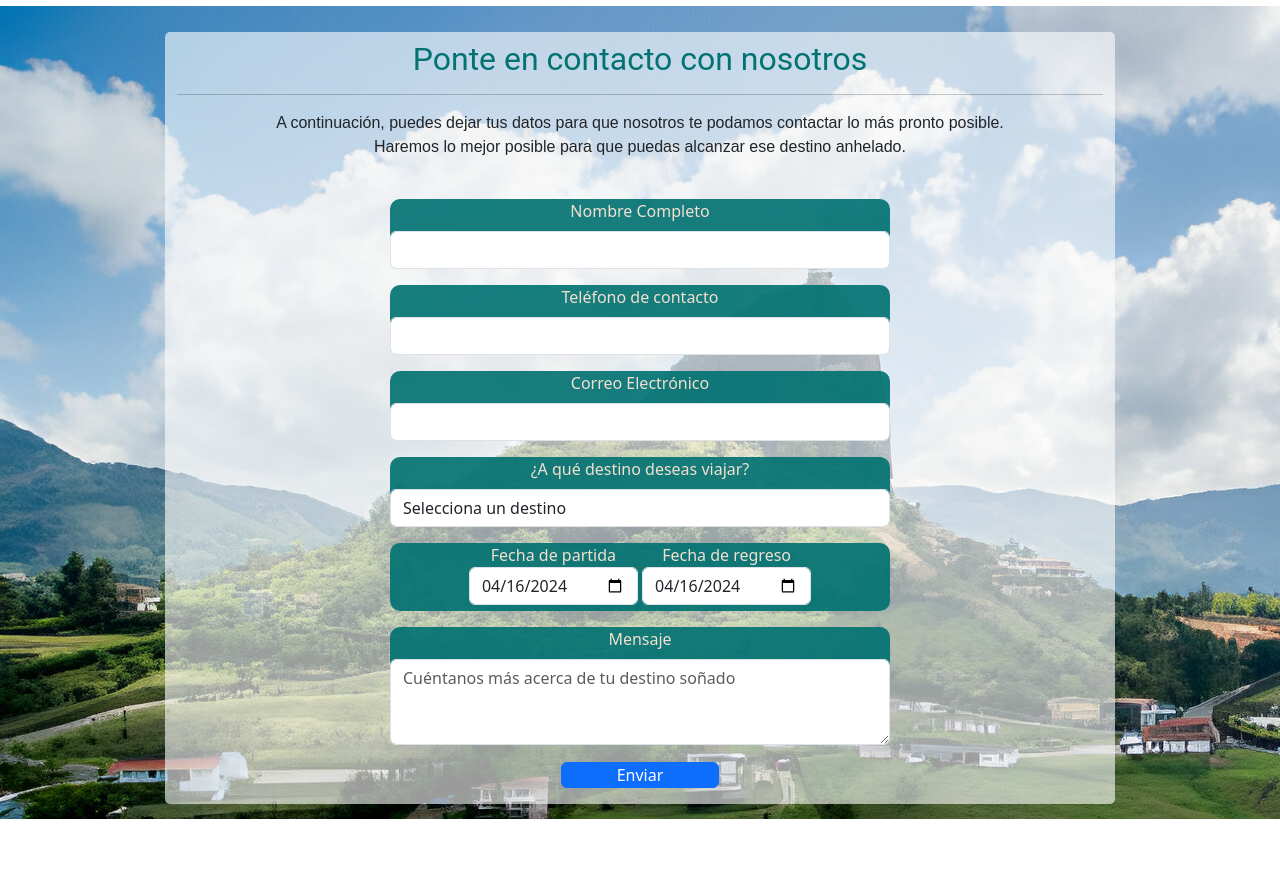
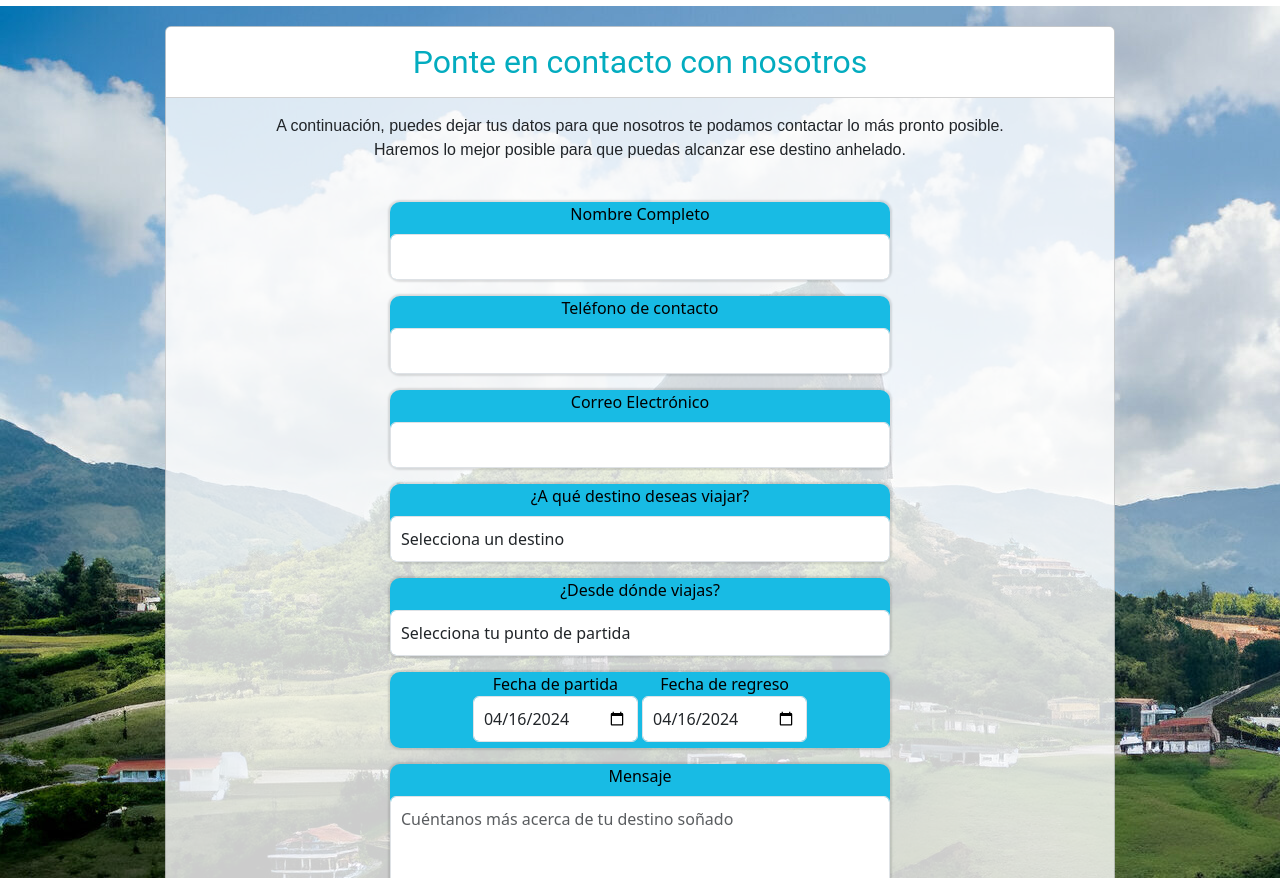
Before and after one commit to Mafegam/limitless-P1, a plain HTML site: page contactanos.html in a window 1280 px wide. Shown: the part 74-952 px from the top of the page. Drawn offline with nearby package versions, Linux system fonts and the light colour scheme.

Commit message:
diseños de Nosotros y Contactanos

```diff
--- a/contactanos.html
+++ b/contactanos.html
@@ -19,8 +19,8 @@
         <nav class="navbar navbar-expand-lg fixed-top">
             <div class="container-fluid">
 
-            <a class="navbar-brand me-auto" href="#"><img id="limitlesst"
-                src="asset/logoHeader.png" style="width: 60px;"></a>
+                <a class="navbar-brand me-auto" href="#"><img id="limitlesst" src="asset/logoHeader.png"
+                        style="width: 60px;"></a>
                 <button class="navbar-toggler order-2 pe-2" type="button" data-bs-toggle="offcanvas"
                     data-bs-target="#offcanvasNavbar" aria-controls="offcanvasNavbar">
 
@@ -31,14 +31,16 @@
                     <div class="offcanvas offcanvas-end" tabindex="-1" id="offcanvasNavbar"
                         aria-labelledby="offcanvasNavbarLabel">
                         <div class="offcanvas-header">
-                  <a class="offcanvas-title" id="offcanvasNavbarLabel"><img id="limitlessc" src="asset/logoHeader.png"
-                      style="width: 50px;"></a>
-                  <button type="button" class="btn-close" data-bs-dismiss="offcanvas" aria-label="Close"></button>
+                            <a class="offcanvas-title" id="offcanvasNavbarLabel"><img id="limitlessc"
+                                    src="asset/logoHeader.png" style="width: 50px;"></a>
+                            <button type="button" class="btn-close" data-bs-dismiss="offcanvas"
+                                aria-label="Close"></button>
                         </div>
                         <div class="offcanvas-body">
                             <ul class="navbar-nav justify-content-center flex-grow-1 pe-3">
                                 <li class="nav-item">
-                      <a class="nav-link mx-lg-2 active" aria-current="page" href="Index.html"> Inicio </a>
+                                    <a class="nav-link mx-lg-2 active" aria-current="page" href="Index.html"> Inicio
+                                    </a>
                                 </li>
                                 <li class="nav-item">
                                     <a class="nav-link mx-lg-2" href="servicios.html"> Destinos</a>
@@ -60,18 +62,17 @@
         </nav>
     </header>
 
-    <br>
-    <br>
-    <br>
-    <br>
-
     <div class="contenedorGlobal">
 
-        <div class="container text-center">
+        <div class="card text-center">
+            <div class="card-header">
+                <h2 class="tituloNosotros"> Ponte en contacto con nosotros </h2>
+            </div>
+            <div class="card-body">
+
                 <div class="row justify-content-center">
                     <div>
-                    <h2> Ponte en contacto con nosotros </h2>
-                    <hr>
+
                         <p> A continuación, puedes dejar tus datos para que nosotros te podamos contactar lo más pronto
                             posible.
                             <br>
@@ -79,19 +80,22 @@
                         </p>
                     </div>
                 </div>
-        </div>
+
                 <div class="row justify-content-center">
                     <div class="col-9">
                         <form>
                             <br>
                             <div class="mb-3">
-                        <label for="nombre" class="form-label"> Nombre Completo </label><input type="text" class="form-control" id="nombre" required>
+                                <label for="nombre" class="form-label"> Nombre Completo </label><input type="text"
+                                    class="form-control" id="nombre" required>
                             </div>
                             <div class="mb-3">
-                        <label for="telefono" class="form-label"> Teléfono de contacto </label><input type="tel" class="form-control" id="telefono" required />
+                                <label for="telefono" class="form-label"> Teléfono de contacto </label><input type="tel"
+                                    class="form-control" id="telefono" required />
                             </div>
                             <div class="mb-3">
-                        <label for="correo" class="form-label"> Correo Electrónico </label><input type="email" class="form-control" id="correo"  required />
+                                <label for="correo" class="form-label"> Correo Electrónico </label><input type="email"
+                                    class="form-control" id="correo" required />
                             </div>
 
                             <div class="mb-3">
@@ -105,15 +109,28 @@
                                 </select>
                             </div>
 
+                            <div class="mb-3">
+                                <label for="correo" class="form-label"> ¿Desde dónde viajas?</label>
+                                <select class="form-control" name="destino" id="destino">
+                                    <option value="Seleccionar destino"> Selecciona tu punto de partida </option>
+                                    <option value="Cartagena"> Cartagena </option>
+                                    <option value="Medellin"> Medellín </option>
+                                    <option value="Santa-Marta"> Santa Marta </option>
+                                    <option value="Bogota"> Bogotá </option>
+                                </select>
+                            </div>
+
                             <div class="mb-3" style="padding: 0 0 6px 0">
                                 <label>
                                     Fecha de partida <br />
-                            <input type="date" class="form-control" id="partida" name="departure" value="2024-04-16">
+                                    <input type="date" class="form-control" id="partida" name="departure"
+                                        value="2024-04-16">
                                 </label>
 
                                 <label>
                                     Fecha de regreso <br />
-                            <input type="date" class="form-control" id="llegada" name="arrival" data-value="7" value="2024-04-16">
+                                    <input type="date" class="form-control" id="llegada" name="arrival" data-value="7"
+                                        value="2024-04-16">
                                 </label>
                             </div>
 
@@ -123,13 +140,22 @@
                                     placeholder="Cuéntanos más acerca de tu destino soñado" required></textarea>
                             </div>
 
-                    <div class="mb-3" style="background-color: transparent;">
+                            <div class="mb-3" style="background-color: transparent; box-shadow: none ;">
                                 <input class="btn btn-primary" id="botonEnviar" type="submit" value="Enviar">
                             </div>
                         </form>
                     </div>
                 </div>
+
+
             </div>
+        </div>
+
+
+
+    </div>
+
+    <!-- FOOTER -->
 
     <footer class="new_footer_area bg_color" style="text-align: center" ;>
         <div class="new_footer_top">
@@ -162,8 +188,8 @@
                     <div class="col-lg-3 col-md-6">
                         <div class="f_widget social-widget pl_70 wow fadeInLeft" data-wow-delay="0.8s"
                             style="visibility: visible; animation-delay: 0.8s; animation-name: fadeInLeft;">
-                            <span class="f-title f_600 t_color f_size_18"><img id="limitlesst1" src="asset/limitlesst.png"
-                                    style="width: 130px; padding-bottom: 30px;"></span>
+                            <span class="f-title f_600 t_color f_size_18"><img id="limitlesst1"
+                                    src="asset/limitlesst.png" style="width: 130px; padding-bottom: 30px;"></span>
                         </div>
                     </div>
                 </div>
--- a/style_contactanos.css
+++ b/style_contactanos.css
@@ -9,7 +9,7 @@ body {
 .navbar {
     background-color: #ffffff;
     height: 80px;
-    margin: 0 ;
+    margin: 0;
 }
 
 .navbar .navbar-brand {
@@ -93,14 +93,14 @@ a:not([Mhm]):not([login-button]) {
     }
 }
 
+/* BODY */
+
 .contenedorGlobal {
     display: flex;
     flex-direction: column;
-    background-color: rgba(255, 255, 255, 0.603);
     max-width: 950px;
-    margin: auto;
+    margin: 100px auto 50px auto;
     border-radius: 5px;
-    margin: 10px auto 15px auto;
 
 }
 
@@ -109,11 +109,21 @@ a:not([Mhm]):not([login-button]) {
     padding-right: 28px !important;
 }
 
+.card-header{
+    background-color: white;
+}
+
+.card{
+    background-color: rgba(255, 255, 255, 0.801);
+}
+
+/* CASILLAS DE FORMULARIO */
 .mb-3 {
     text-align: center;
-    background-color: rgba(2, 114, 114, 0.911);
+    background-color: #18bbe4;
     border-radius: 10px;
-    color: rgba(242, 224, 208, 1);
+    color: rgb(0, 0, 0);
+    box-shadow: 0px 0px 2px 2px rgba(0, 0, 0, 0.116)
 }
 
 .col-9 form {
@@ -122,13 +132,22 @@ a:not([Mhm]):not([login-button]) {
 }
 
 #botonEnviar {
-    padding: 0 55px;
+    background-color: rgba(126, 165, 41, 1);
+    width: 150px;
+    color: #fdfdfd;
+    padding: 8px 20px;
+    border-radius: 10px;
+    text-decoration: none;
+    transition: 0.2s background-color;
+    border: 0;
 }
 
-h4 {
-    font-family: "Roboto", sans-serif;
-    font-weight: 400;
-    font-style: normal;
+#botonEnviar:hover {
+    background-color: #18bbe4;
+}
+
+.form-control{
+    padding: 10px;
 }
 
 p {
@@ -148,26 +167,12 @@ h2 {
     font-weight: 400;
     font-style: normal;
     padding: 8px 16px 0 16px;
-    color: rgba(2, 114, 114, 1) !important;
+    color: rgba(3, 172, 191, 1);
     text-shadow: 1px rgba(126, 165, 41, 1) !important;
 }
 
-p {
-    font-family: "Poppins", sans-serif;
-    font-weight: 400;
-    font-style: normal;
-}
 
-h1,
-h3,
-h4,
-h5,
-h6 {
-    color: rgba(2, 114, 114, 1);
-    text-shadow: 1px rgba(126, 165, 41, 1);
-    ;
-}
-
+/* FOOTER */
 
 #githubf {
     border-radius: 20%;
--- a/style_nosotros.css
+++ b/style_nosotros.css
@@ -16,6 +16,14 @@
     margin: auto;
     min-width: 50%;
     min-height: 50%;
+}
+
+.wrapperGlobal{
+    max-width: 1100px;
+    margin: 100px auto 0 auto;
+    background-color: rgb(255, 255, 255);
+    border-radius:10px;
+
 }
 
 
@@ -108,17 +116,6 @@ a:not([Mhm]):not([login-button]) {
     }
 }
 
-.contenedorGlobal {
-    display: flex;
-    flex-direction: column;
-    background-color: rgba(255, 255, 255, 0.603);
-    max-width: 950px;
-    margin: auto;
-    border-radius: 5px;
-    margin: 10px auto 15px auto;
-
-}
-
 .container-fluid {
     padding-left: 28px !important;
     padding-right: 28px !important;
@@ -126,11 +123,25 @@ a:not([Mhm]):not([login-button]) {
 
 /* estilo del cuerpo */
 
+/* BOTON CONTACTANOS */
+
 #btcont {
-    color: rgba(#fff);
     background-color: rgba(126, 165, 41, 1);
+    color: #fdfdfd;
+    font-size: 14px;
+    padding: 8px 20px;
+    border-radius: 10px;
+    text-decoration: none;
+    transition: 0.2s background-color;
 }
 
+#btcont:hover {
+    background-color: #18bbe4;
+}
+
+.card1{
+    border-radius:10px;
+}
 
 #contenedor1 {
     background-color: rgba(126, 165, 41, 0.651);
@@ -151,16 +162,14 @@ a:not([Mhm]):not([login-button]) {
     font-weight: 400;
     font-style: normal;
     text-align: center;
-    color: rgba(2, 114, 114, 1);
-    background-color: rgba(255, 255, 255, 0.685);
+    color: rgba(3, 172, 191, 1);
     padding: 10px;
     border-radius: 5px;
-    text-shadow: 1px 1px rgba(242, 224, 208, 1);
 
 }
 
 #NOS {
-    background-color: rgba(255, 255, 255, 0.603);
+    /* background-color: rgba(255, 255, 255, 0.603); */
     border-radius: 5px;
     font-family: "Poppins", sans-serif;
     max-width: 1100px;
@@ -170,10 +179,8 @@ a:not([Mhm]):not([login-button]) {
 .perfilDevs {
     padding: 40px;
     max-width: 500px;
-    background-color: rgba(255, 255, 255, 0.822);
     border-radius: 10px;
     margin: 10px auto;
-    box-shadow: 1px 1px 2px 2px rgba(0, 0, 0, 0.288);
     object-fit: center;
 }
 
@@ -194,9 +201,9 @@ h4 {
 
 p {
     font-family: "Poppins", sans-serif;
-    font-weight: 400;
     font-style: normal;
     text-align: justify;
+    font-size: 17px;
 }
 
 a {
```
Also changed, not shown: nosotros.html (+26 -9 lines). Lines whose indentation alone changed are shown as unchanged.
